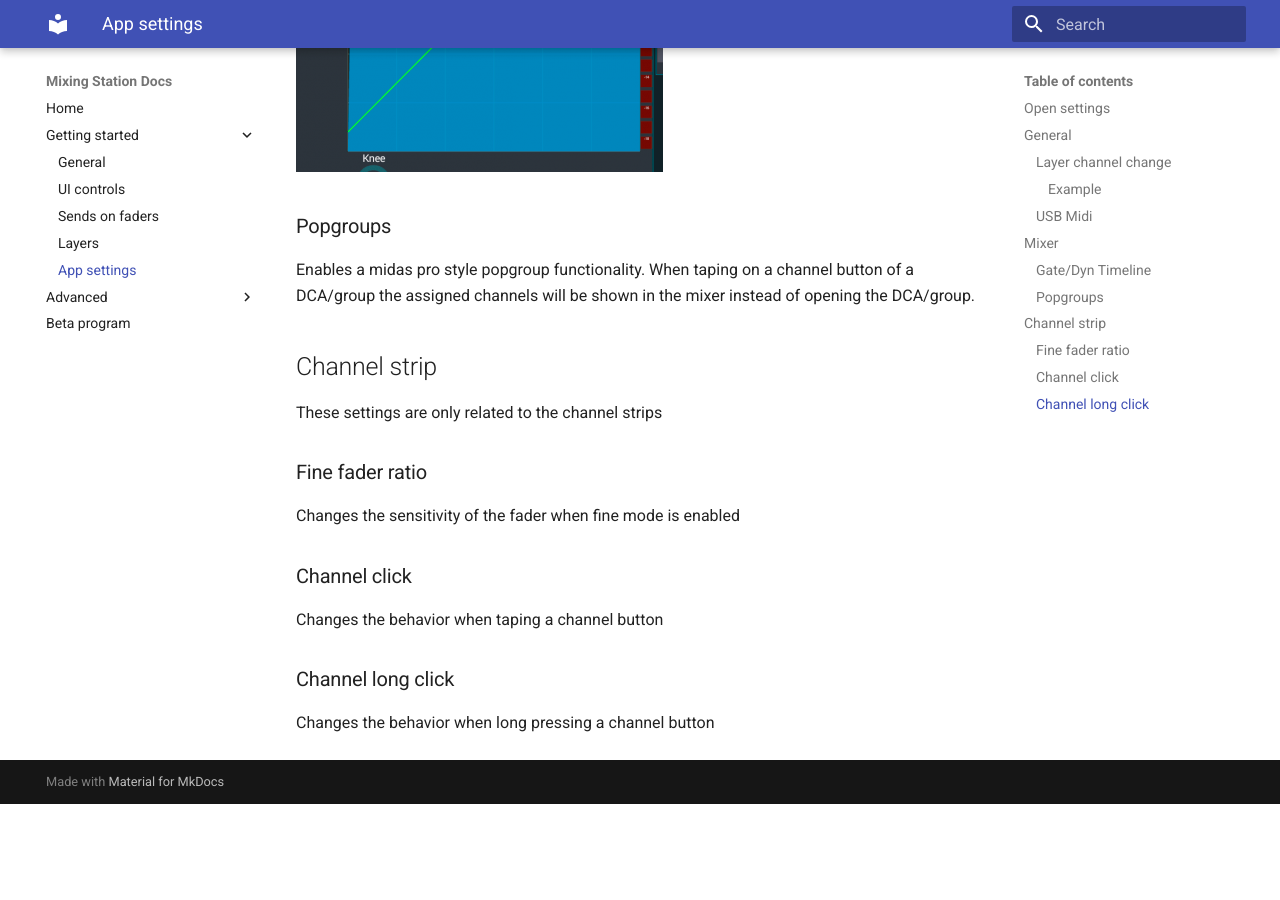
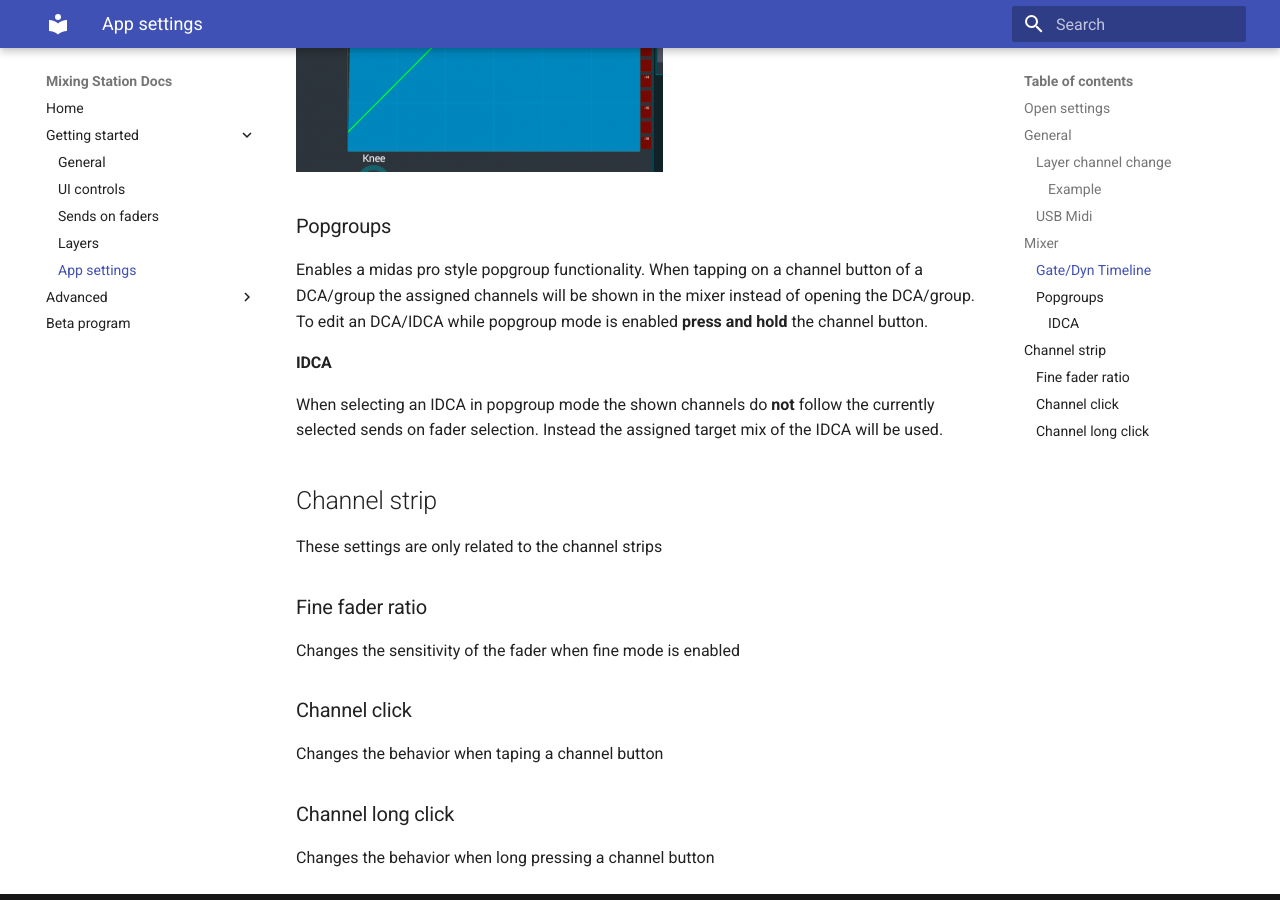
Before and after one commit to davidgiga1993/mixing-station-docs, an MkDocs documentation site: the page built from docs/app-settings.md, in a window 1280 px wide and 900 px high, scrolled down 1815 px. Built offline with MkDocs 1.6.1 and Material for MkDocs 9.7.7, drawn with Linux system fonts in a browser that asks for light colours; before the commit the page ends 2619 px from its top, so only the background shows below that.

Commit message:
Add mix copy documentation
Improve IDCA documentation

```diff
--- a/docs/app-settings.md
+++ b/docs/app-settings.md
@@ -45,7 +45,11 @@ Enables a history plot of the gate/dynamics input and gain reduction signal.
 
 ### Popgroups
 Enables a midas pro style popgroup functionality.
-When taping on a channel button of a DCA/group the assigned channels will be shown in the mixer instead of opening the DCA/group.
+When tapping on a channel button of a DCA/group the assigned channels will be shown in the mixer instead of opening the DCA/group. To edit an DCA/IDCA while popgroup mode is enabled **press and hold** the channel button.
+
+#### IDCA
+When selecting an IDCA in popgroup mode the shown channels do **not** follow the currently selected sends on fader selection. Instead the assigned target mix of the IDCA will be used.
+
 
 ## Channel strip
 These settings are only related to the channel strips
--- a/mkdocs.yml
+++ b/mkdocs.yml
@@ -12,5 +12,6 @@ nav:
     - App settings: app-settings.md
   - Advanced:
     - IDCAs: layer-idcas.md
+    - Mix copy: mix-copy.md
     - USB Midi: usb-midi.md
   - Beta program: beta.md
```
Also changed, not shown: docs/mix-copy.md (added, +20 -0 lines).
